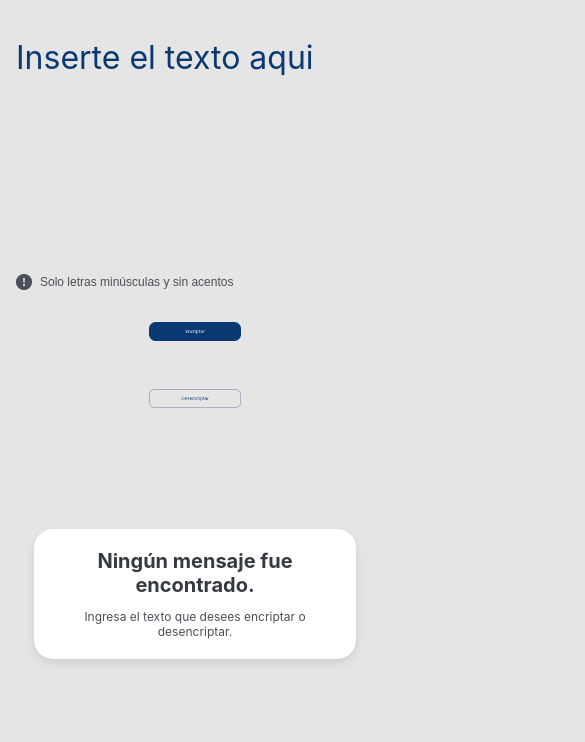
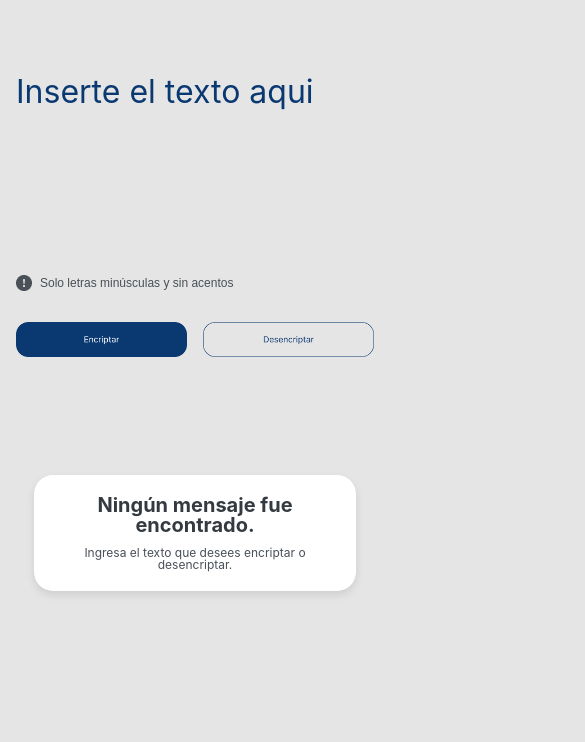
Before and after one commit to rodrigojg35/Encriptador-Challenge, a plain HTML site: page index.html in a window 390 px wide. Shown: the part 102-844 px from the top of the page, 585 px wide, since content can reach past the window. Drawn offline with Linux system fonts and the light colour scheme.

Commit message:
correccion de responsividad tablet & movil

```diff
--- a/css/estilos.css
+++ b/css/estilos.css
@@ -15,6 +15,7 @@ body {
     flex-direction: column;
     align-items: center;
     height: 100vh;
+    /*width: 100vh; */
 
 }
 
@@ -227,10 +228,18 @@ body {
 /* Media queries para tabletas */
 @media (max-width: 768px) {
 
+    body{
+        width: 100%;
+    }
+
+    .seccion{
+        padding-left: 8px;
+    }
 
     .contenedor {
         flex-direction: column;
         gap: 0.5rem;
+        width: 100%;
     }
 
     .seccion-izquierda, .seccion-derecha {
@@ -247,8 +256,10 @@ body {
 
     .seccion-botones{
         display: flex;
-        flex-direction: column;
+        flex-direction: row;
         align-items: center;
+        justify-content: space-between;
+        width: 100%;
     }
 
 
@@ -275,10 +286,21 @@ body {
     .boton-oculto{
         display: none !important;
     }
+
+    .boton{
+        max-height: none;
+        max-width: none;
+        width: 50%;
+    }
 }
 
 /* Media queries para teléfonos */
 @media (max-width: 425px) {
+
+    .input {
+        width: 100%;
+        height: 10rem;
+    }
 
     .contenedor {
         flex-direction: column;
@@ -305,6 +327,7 @@ body {
     }
 
     .img-logo {
+        margin-top: 2rem;
         margin-right: 0px;
         max-width: 100%; /* Asegura que la imagen no exceda el ancho del contenedor */
     }
@@ -319,11 +342,18 @@ body {
     .boton {
         width: 100% !important; /* Asegúrate de que el botón ocupe el 100% del ancho disponible */
         max-width: 100% !important; /* Asegúrate de que no haya un límite máximo que impida el crecimiento */
-        padding: 1rem; /* Ajusta el padding para hacer el botón más grande */
+
         font-size: 1.2rem; /* Ajusta el tamaño de la fuente para hacer el texto más grande */
+        height: 4rem;
+
     }
 
     .img-muñeco {
         display: none !important;
     }
+    body{
+        padding: 0;
+    }
+
+
 }
--- /dev/null
+++ b/css/reset.css
@@ -0,0 +1,50 @@
+/* Reset CSS */
+html, body, div, span, applet, object, iframe,
+h1, h2, h3, h4, h5, h6, p, blockquote, pre,
+a, abbr, acronym, address, big, cite, code,
+del, dfn, em, img, ins, kbd, q, s, samp,
+small, strike, strong, sub, sup, tt, var,
+b, u, i, center,
+dl, dt, dd, ol, ul, li,
+fieldset, form, label, legend,
+table, caption, tbody, tfoot, thead, tr, th, td,
+article, aside, canvas, details, embed,
+figure, figcaption, footer, header, hgroup,
+menu, nav, output, ruby, section, summary,
+time, mark, audio, video {
+    margin: 0;
+    padding: 0;
+    border: 0;
+    font-size: 100%;
+    font: inherit;
+    vertical-align: baseline;
+}
+
+/* HTML5 display-role reset for older browsers */
+article, aside, details, figcaption, figure,
+footer, header, hgroup, menu, nav, section {
+    display: block;
+}
+
+body {
+    line-height: 1;
+}
+
+ol, ul {
+    list-style: none;
+}
+
+blockquote, q {
+    quotes: none;
+}
+
+blockquote:before, blockquote:after,
+q:before, q:after {
+    content: '';
+    content: none;
+}
+
+table {
+    border-collapse: collapse;
+    border-spacing: 0;
+}
--- a/index.html
+++ b/index.html
@@ -3,6 +3,7 @@
 <head>
     <meta charset="UTF-8">
     <meta name="viewport" content="width=device-width, initial-scale=1.0">
+    <link rel="stylesheet" href="css/reset.css">
     <link rel="stylesheet" href="css/estilos.css">
     <title>Encriptador-Challenge</title>
 </head>
```
